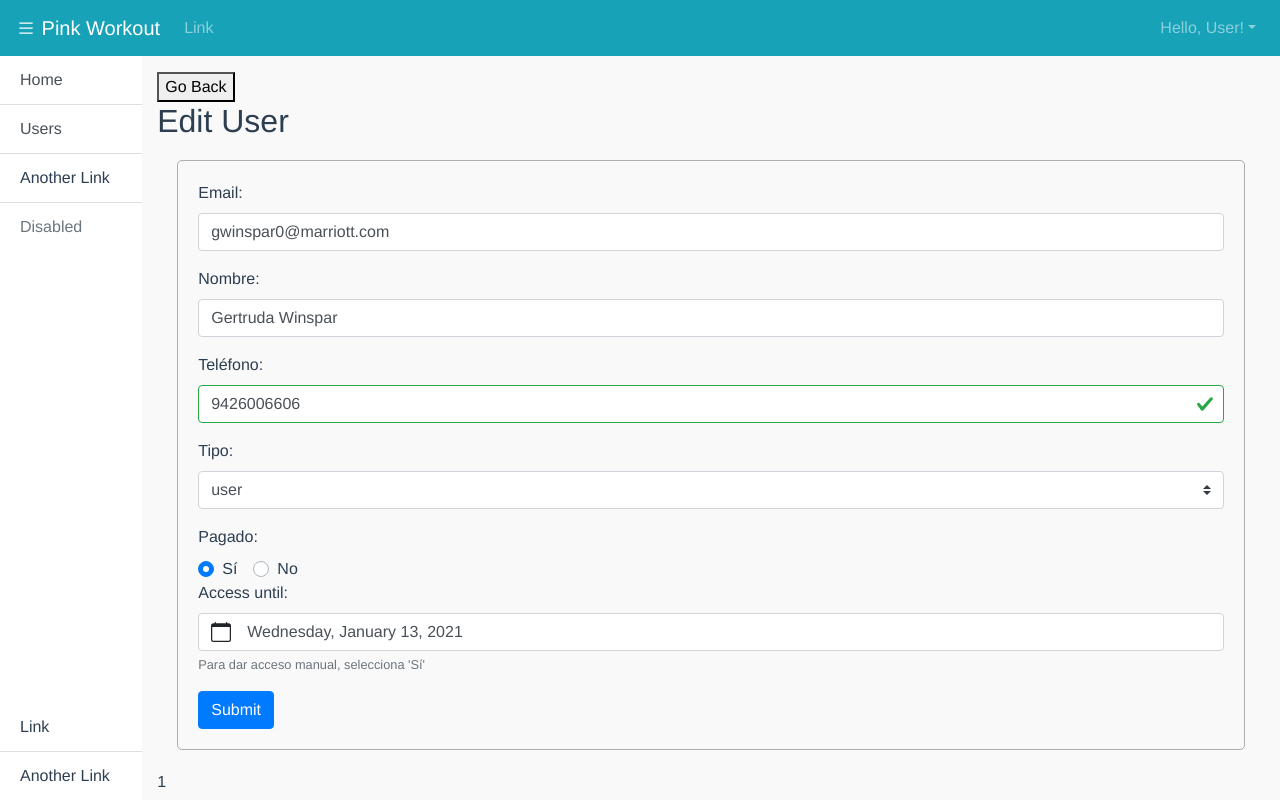
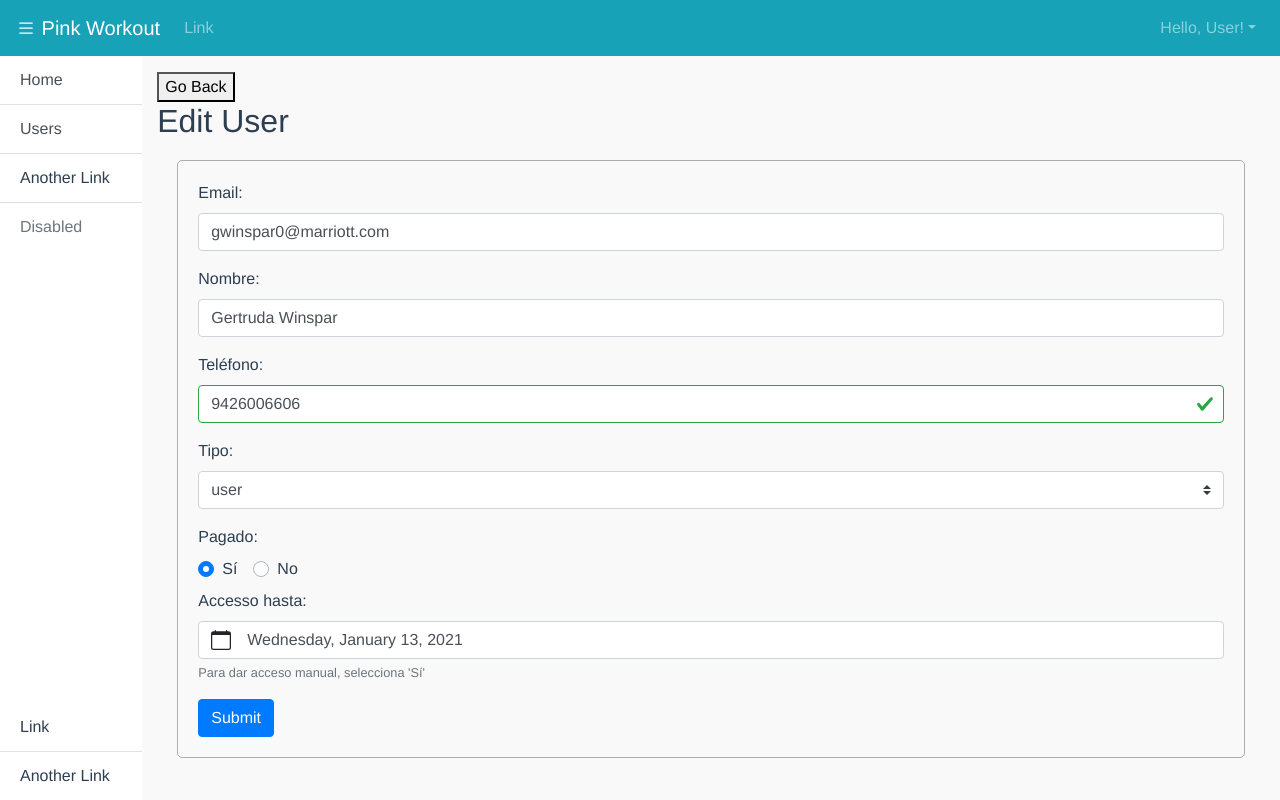
Before and after one commit to vicalbiter/pw-prot, a Vue app: page /users/edit-user/1 in a window 1280 px wide. Built offline with nearby package versions, Linux system fonts and the light colour scheme; data requests are answered from the project's data file.

Commit message:
Styling to AddUser and EditUser, and remove AddUser button from users screen for now

```diff
--- a/src/views/AddUser.vue
+++ b/src/views/AddUser.vue
@@ -67,8 +67,8 @@
           </b-form-radio-group>
 
           <!-- Manual Access Control -->
-          <div v-if="form.paid">
-            <label for="access_until">Access until:</label>
+          <div v-if="form.paid" class="mt-2">
+            <label for="access_until">Accesso hasta:</label>
             <b-form-datepicker id="access_until" v-model="form.access_until"></b-form-datepicker>
           </div>
         </b-form-group>
--- a/src/views/EditUser.vue
+++ b/src/views/EditUser.vue
@@ -69,8 +69,8 @@
           </b-form-radio-group>
 
           <!-- Manual Access Control -->
-          <div v-if="form.paid">
-            <label for="access_until">Access until:</label>
+          <div v-if="form.paid" class="mt-2">
+            <label for="access_until">Accesso hasta:</label>
             <b-form-datepicker id="access_until" v-model="form.access_until"></b-form-datepicker>
           </div>
         </b-form-group>
@@ -80,14 +80,10 @@
       </b-form>
     </div>
 
-    <div>
-      {{ $route.params.user_id }}
-    </div>
-
     <!-- Test Form -->
-    <b-card class="mt-3" header="Form Data Result">
+    <!-- <b-card class="mt-3" header="Form Data Result">
       <pre class="m-0">{{ form }}</pre>
-    </b-card>
+    </b-card> -->
   </div>
 </template>
 
--- a/src/views/Users.vue
+++ b/src/views/Users.vue
@@ -34,9 +34,9 @@
         <b-col cols="4">
           <b-pagination pills size="sm" align="left" v-model="currentPage" :total-rows="rows" :per-page="perPage"></b-pagination>
         </b-col>
-        <b-col cols="4" class="text-right mr-2">
+        <!-- <b-col cols="4" class="text-right mr-2">
           <b-button variant="primary" @click="$router.push({ name: 'AddUser'})">Add User</b-button>
-        </b-col>
+        </b-col> -->
       </b-row>
     </div>
 
```
